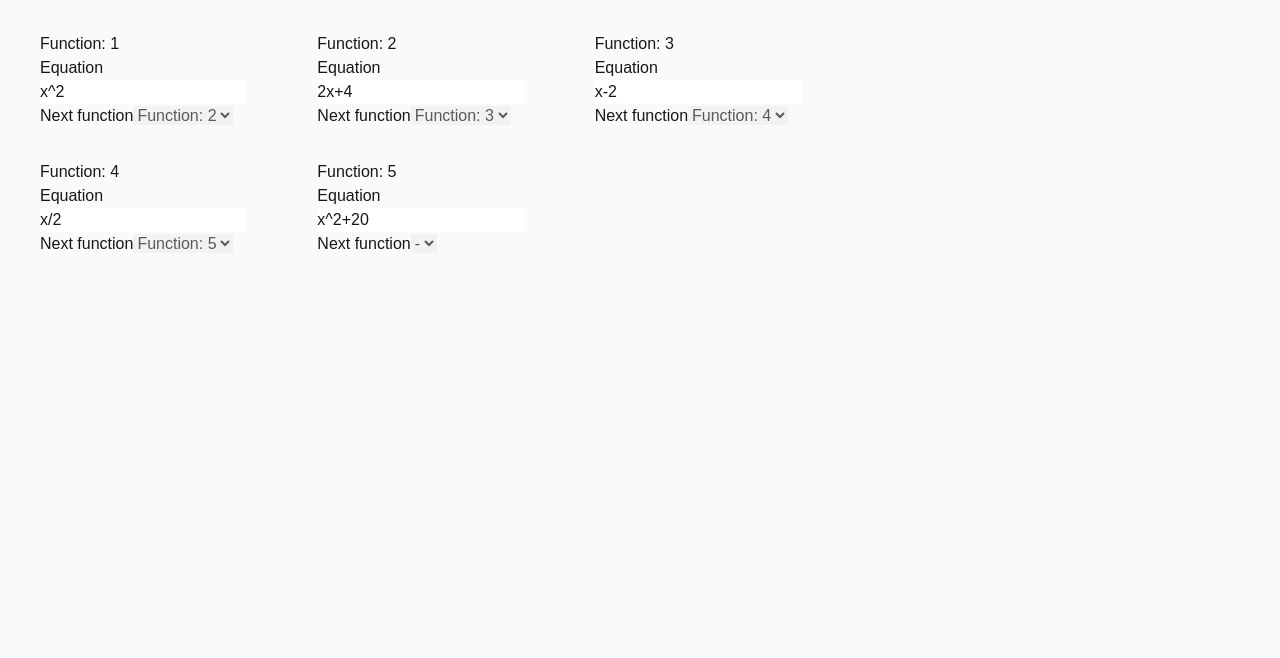
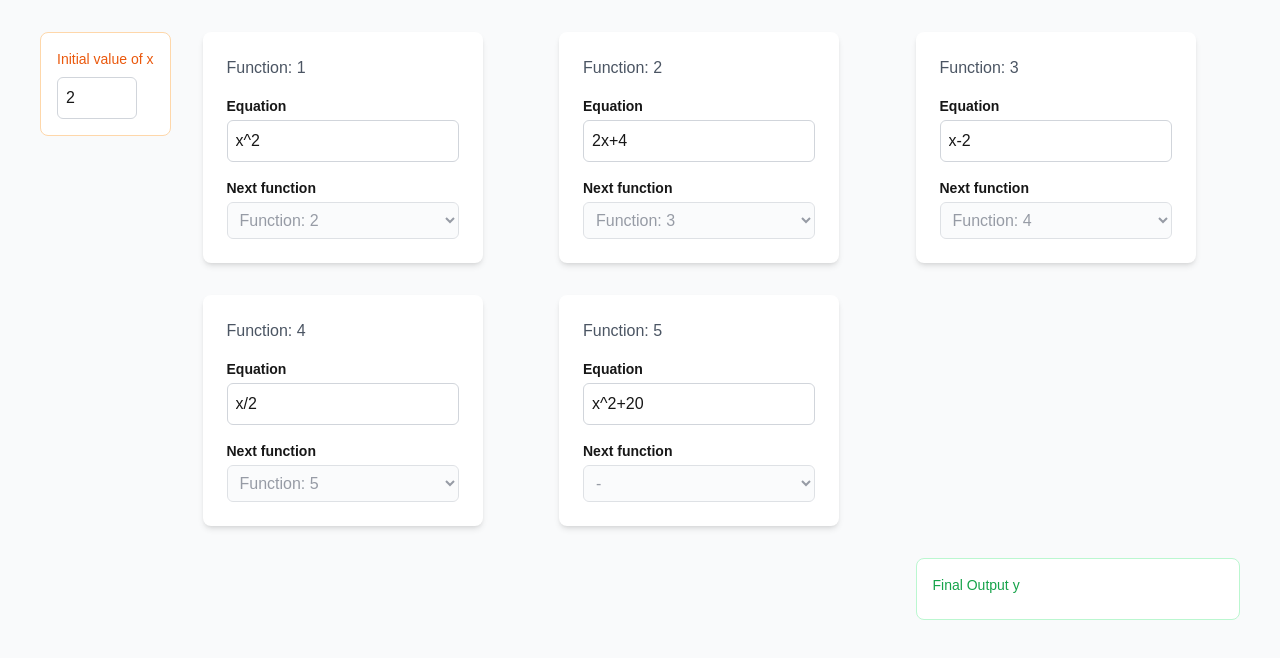
Before and after one commit to devs-vipul/chain-calculator, a Next.js app: page / in a window 1280 px wide. Shown: the top 658 px of the page. Built offline with nearby package versions, Linux system fonts and the light colour scheme.

Commit message:
style: added tailwind stylings

```diff
--- a/components/calculator.tsx
+++ b/components/calculator.tsx
@@ -19,6 +19,18 @@ export function Calculator() {
     <div className="min-h-screen bg-gray-50 p-8">
       <div className="relative mx-auto max-w-[1200px]">
         <div className="grid grid-cols-[auto_1fr_1fr_1fr] gap-8 items-start">
+          <div className="p-4 border border-orange-200 rounded-lg bg-white relative">
+            <div className="text-sm font-medium text-orange-600 mb-2">
+              Initial value of x
+            </div>
+            <input
+              type="number"
+              value={initialValue == 0 ? "" : initialValue}
+              onChange={(e) => setInitialValue(Number(e.target.value))}
+              className="w-20 p-2 border border-gray-300 rounded-md"
+            />
+          </div>
+
           <div className="col-span-3 grid grid-cols-3 gap-8">
             {functions.map((func) => (
               <FunctionCard
@@ -32,6 +44,12 @@ export function Calculator() {
               />
             ))}
           </div>
+
+          <div className="col-start-4 p-4 border border-green-200 rounded-lg bg-white relative">
+            <div className="text-sm font-medium text-green-600 mb-2">
+              Final Output y
+            </div>
+          </div>
         </div>
       </div>
     </div>
--- a/components/function-card.tsx
+++ b/components/function-card.tsx
@@ -18,38 +18,45 @@ export function FunctionCard({
   const [currentEquation, setCurrentEquation] = useState(equation);
 
   useEffect(() => {
-    console.log(currentEquation);
     setCurrentEquation(currentEquation);
   }, [currentEquation]);
 
   const handleChange = (newValue: string) => {
     setCurrentEquation(newValue);
+
     if (/^[0-9x\s\+\-\*\/\^]*$/.test(newValue)) {
       onChange(newValue);
-    } else {
-      alert(`Please Enter Valid Equation in Fn: ${id}`);
     }
   };
 
   return (
-    <div>
-      <div>
-        <h2>Function: {id}</h2>
+    <div className="relative bg-white rounded-lg p-6 shadow-md w-[280px]">
+      <div className="flex items-center gap-2 mb-4">
+        <h2 className="text-gray-600">Function: {id}</h2>
       </div>
 
-      <div>
+      <div className="space-y-4">
         <div>
-          <label>Equation</label>
+          <label className="block text-sm font-semibold text-dark mb-1">
+            Equation
+          </label>
           <input
             type="text"
             value={currentEquation}
             onChange={(e) => handleChange(e.target.value)}
+            className="w-full p-2 border border-gray-300 rounded-md"
           />
         </div>
 
         <div>
-          <label>Next function</label>
-          <select disabled value={nextFunction || ""}>
+          <label className="block text-sm font-semibold text-dark mb-1">
+            Next function
+          </label>
+          <select
+            disabled
+            value={nextFunction || ""}
+            className="w-full p-2 bg-gray-50 border border-gray-300 rounded-md text-gray-500"
+          >
             <option value="">-</option>
             {nextFunction && (
               <option value={nextFunction}>Function: {nextFunction}</option>
```
